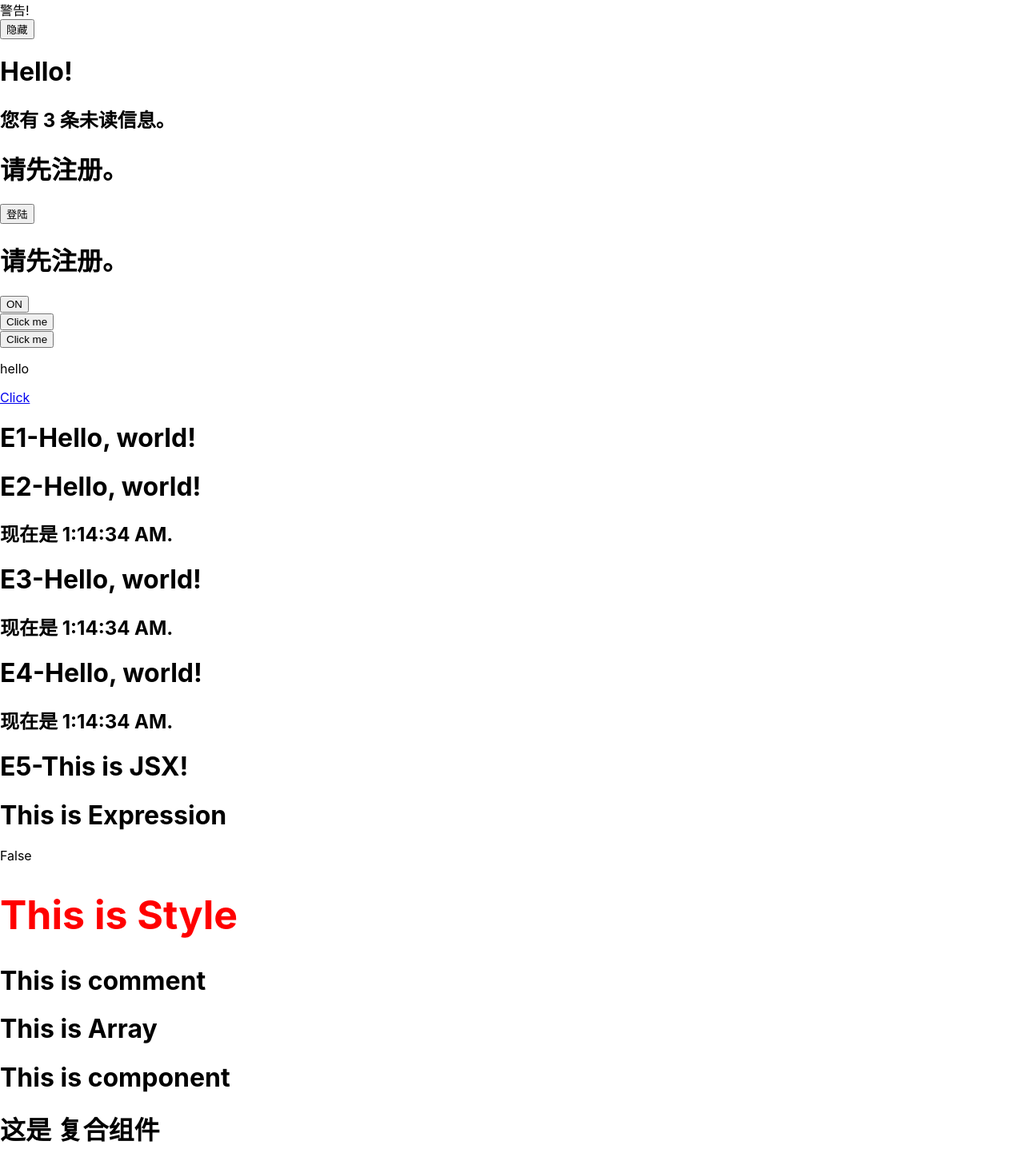
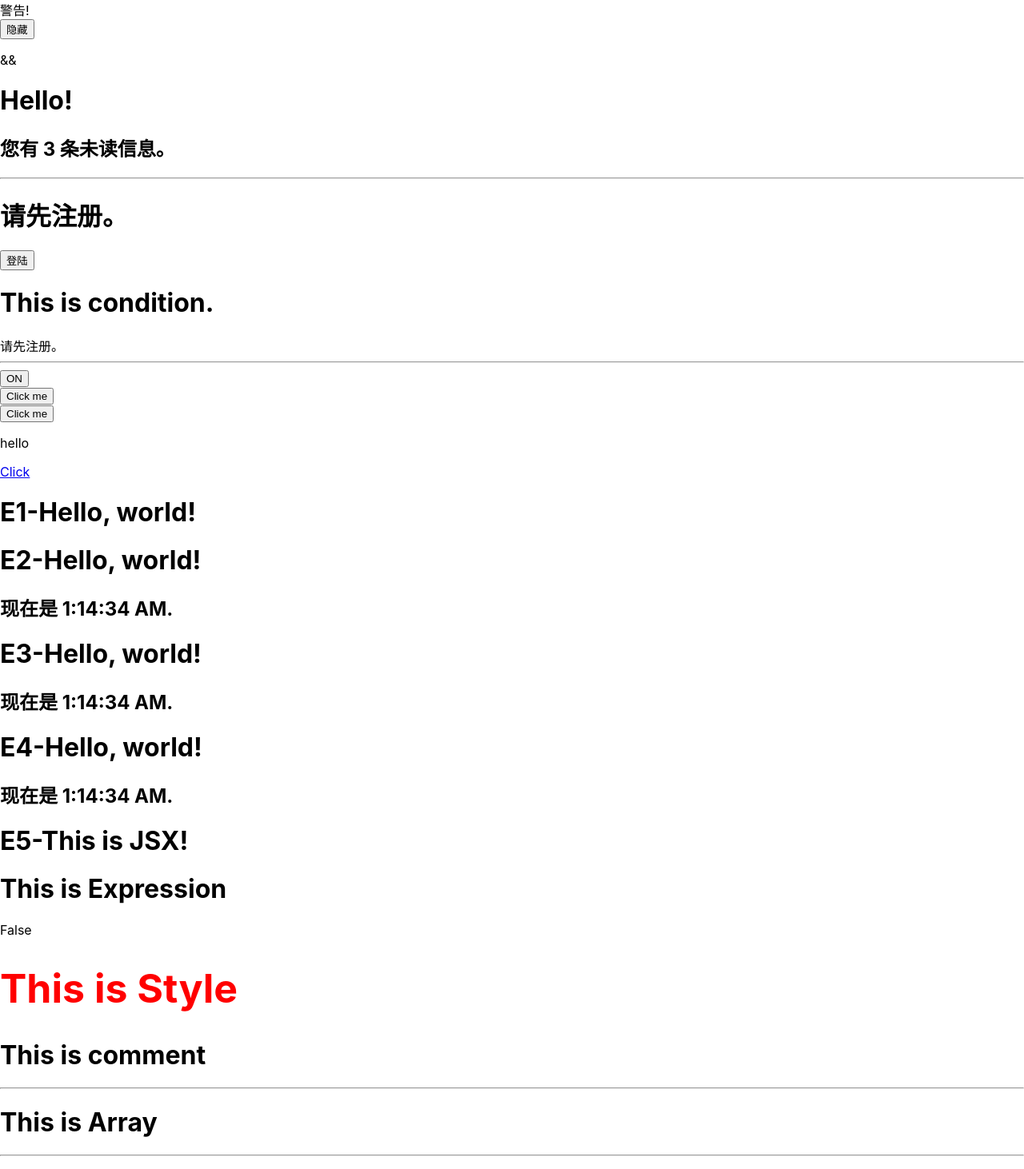
Before and after one commit to angularjslee/ReactRUNOOB, a React (Create React App) app: page / in a window 1280 px wide. Shown: the top 1462 px of the page at 80% size. Built offline with nearby package versions, Linux system fonts and the light colour scheme.

Commit message:
add <hr> 1

```diff
--- a/src/&&.js
+++ b/src/&&.js
@@ -5,12 +5,14 @@ function Mailbox(props) {
     const unreadMessages = props.unreadMessages;
     return (
       <div>
+        <p>&&</p>
         <h1>Hello!</h1>
         {unreadMessages.length > 0 &&
           <h2>
             您有 {unreadMessages.length} 条未读信息。
           </h2>
         }
+        <hr></hr>
       </div>
     );
   }
--- a/src/array.js
+++ b/src/array.js
@@ -5,6 +5,9 @@ var arr = [
     <h1>This is Array</h1>,
   ];
   ReactDOM.render(
-    <div>{arr}</div>,
+    <div>
+      {arr}
+      <hr></hr>
+    </div>,
     document.getElementById('arr')
 );
--- a/src/comment.js
+++ b/src/comment.js
@@ -5,6 +5,7 @@ ReactDOM.render(
     <div>
     <h1>This is comment</h1>
     {/* 注释 */}
+    <hr></hr>
      </div>,
     document.getElementById('comment')
 );
--- a/src/component.js
+++ b/src/component.js
@@ -29,6 +29,7 @@ function App() {
         <Name name="菜鸟教程" />
         <Url url="http://www.runoob.com" />
         <Nickname nickname="Runoob" />
+        <hr></hr>
     </div>
     );
 }
--- a/src/condition.js
+++ b/src/condition.js
@@ -2,11 +2,23 @@ import React from 'react';
 import ReactDOM from 'react-dom';
 
 function UserGreeting(props) {
-    return <h1>欢迎回来!</h1>;
+    return (
+      <div>
+        <h1>This is condition.</h1>
+        欢迎回来!
+        <hr></hr>
+      </div>
+    )
   }
 
   function GuestGreeting(props) {
-    return <h1>请先注册。</h1>;
+    return (
+    <div>
+      <h1>This is condition.</h1>
+      请先注册。
+      <hr></hr>
+      </div>
+    )
   }
 
   function Greeting(props) {
```
